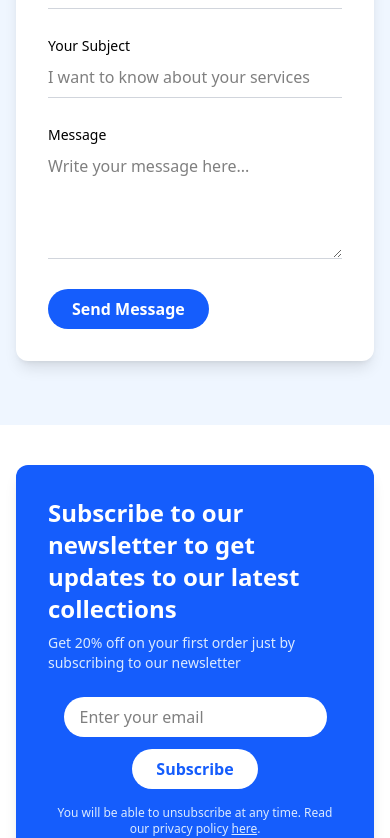
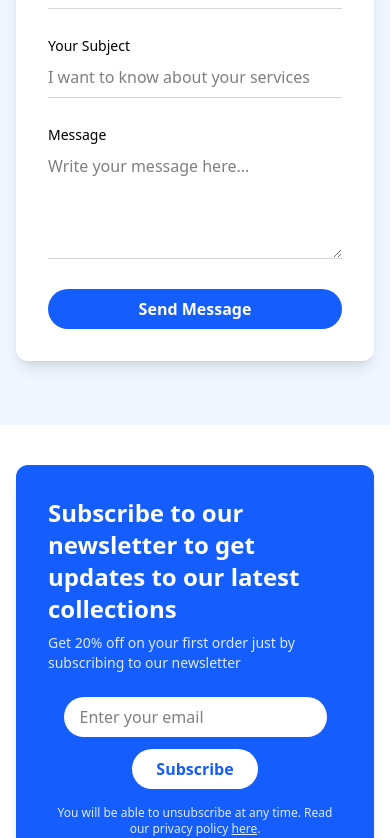
Before and after one commit to aidNetwork/SupportAidNetwork, a React (Vite) app: page /contact in a window 390 px wide. Shown: the part 1033-1871 px from the top of the page. Built offline with nearby package versions, Linux system fonts and the light colour scheme.

Commit message:
Update ContactSection.jsx

```diff
--- a/src/Component/ContactSection.jsx
+++ b/src/Component/ContactSection.jsx
@@ -1,6 +1,21 @@
+import { useState } from 'react';
 import { FaPhone, FaEnvelope, FaMapMarkerAlt } from 'react-icons/fa';
 
 const ContactSection = () => {
+  const [loading, setLoading] = useState(false);
+  const [submitted, setSubmitted] = useState(false);
+
+  const handleSubmit = (e) => {
+    e.preventDefault();
+    setLoading(true);
+    setSubmitted(false);
+
+    setTimeout(() => {
+      setLoading(false);
+      setSubmitted(true);
+    }, 2000); // Simulated delay
+  };
+
   return (
     <section className="bg-blue-50 py-16 px-4 md:px-20">
       <div className="text-center mb-12">
@@ -12,7 +27,7 @@ const ContactSection = () => {
       </div>
 
       <div className="grid md:grid-cols-2 gap-10 items-start max-w-5xl mx-auto">
-        {/* Left Box */}
+        {/* Contact Info Box */}
         <div className="bg-blue-600 text-white rounded-xl p-8 shadow-lg">
           <h3 className="text-xl font-semibold mb-4">Contact Information</h3>
           <p className="text-sm mb-6 text-blue-100">
@@ -23,10 +38,6 @@ const ContactSection = () => {
               <FaPhone className="text-white" />
               +8801779717666
             </li>
-            {/* <li className="flex items-center gap-3">
-              <FaPhone className="text-white" />
-              +988678363866
-            </li> */}
             <li className="flex items-center gap-3">
               <FaEnvelope className="text-white" />
               aidnetwork00@gmail.com
@@ -40,8 +51,8 @@ const ContactSection = () => {
           <div className="mt-10 w-36 h-36 bg-gradient-to-br from-white/20 to-white/5 rounded-full blur-2xl opacity-40"></div>
         </div>
 
-        {/* Form */}
-        <form className="bg-white rounded-xl shadow-lg p-8 space-y-6">
+        {/* Contact Form */}
+        <form onSubmit={handleSubmit} className="bg-white rounded-xl shadow-lg p-8 space-y-6">
           <div className="grid md:grid-cols-2 gap-4">
             <div>
               <label className="text-sm font-medium">Your Name</label>
@@ -49,6 +60,7 @@ const ContactSection = () => {
                 type="text"
                 placeholder="John Trengely"
                 className="w-full border-b border-gray-300 py-2 outline-none"
+                required
               />
             </div>
             <div>
@@ -57,6 +69,7 @@ const ContactSection = () => {
                 type="email"
                 placeholder="hello@nurency.com"
                 className="w-full border-b border-gray-300 py-2 outline-none"
+                required
               />
             </div>
           </div>
@@ -67,6 +80,7 @@ const ContactSection = () => {
               type="text"
               placeholder="I want to know about your services"
               className="w-full border-b border-gray-300 py-2 outline-none"
+              required
             />
           </div>
 
@@ -76,15 +90,33 @@ const ContactSection = () => {
               rows="4"
               placeholder="Write your message here..."
               className="w-full border-b border-gray-300 py-2 outline-none"
+              required
             ></textarea>
           </div>
 
-          <button
-            type="submit"
-            className="bg-blue-600 hover:bg-blue-700 text-white font-semibold px-6 py-2 rounded-full transition"
-          >
-            Send Message
-          </button>
+          <div>
+            <button
+              type="submit"
+              className={`flex items-center justify-center bg-blue-600 hover:bg-blue-700 text-white font-semibold px-6 py-2 rounded-full transition w-full sm:w-auto`}
+              disabled={loading}
+            >
+              {loading ? (
+                <span className="flex items-center gap-2">
+                  <svg className="animate-spin h-5 w-5 text-white" xmlns="http://www.w3.org/2000/svg" fill="none" viewBox="0 0 24 24">
+                    <circle className="opacity-25" cx="12" cy="12" r="10" stroke="currentColor" strokeWidth="4"></circle>
+                    <path className="opacity-75" fill="currentColor" d="M4 12a8 8 0 018-8v8H4z"></path>
+                  </svg>
+                  Sending...
+                </span>
+              ) : (
+                "Send Message"
+              )}
+            </button>
+
+            {submitted && !loading && (
+              <p className="text-green-600 text-sm mt-4">Message sent successfully!</p>
+            )}
+          </div>
         </form>
       </div>
     </section>
```
